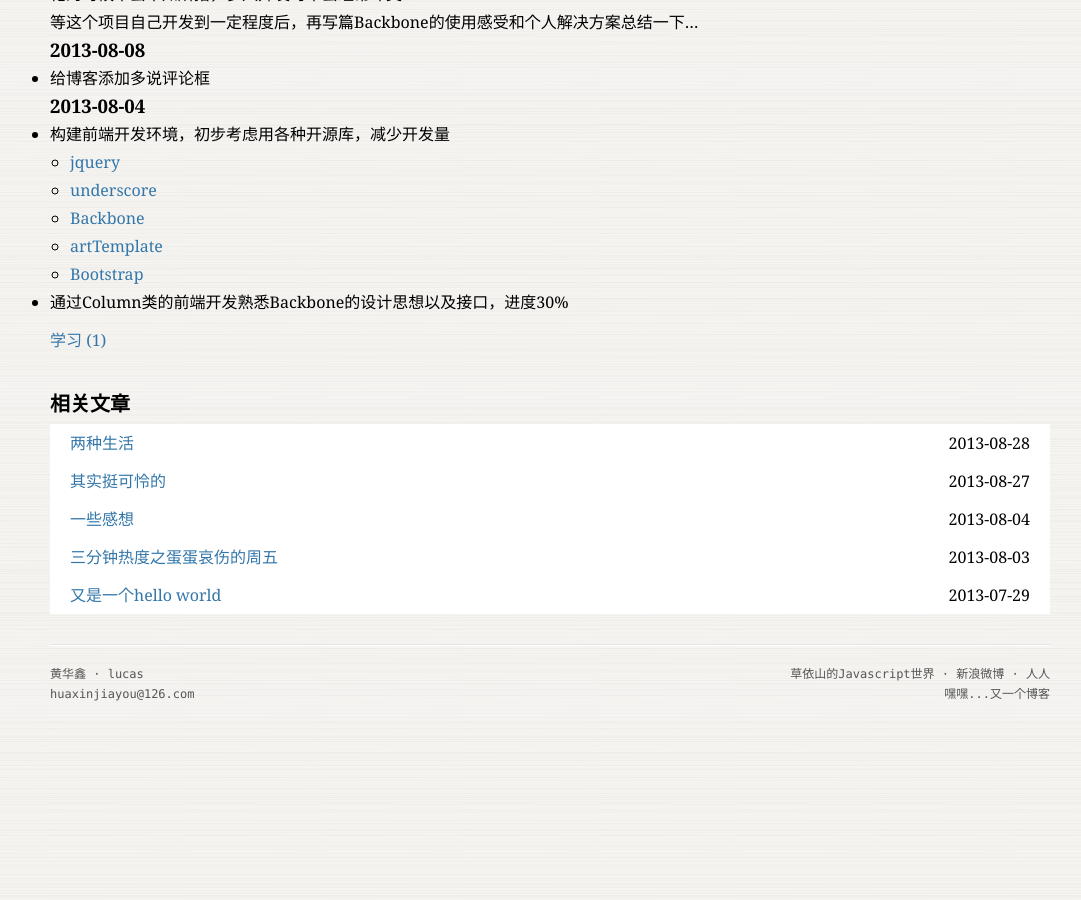
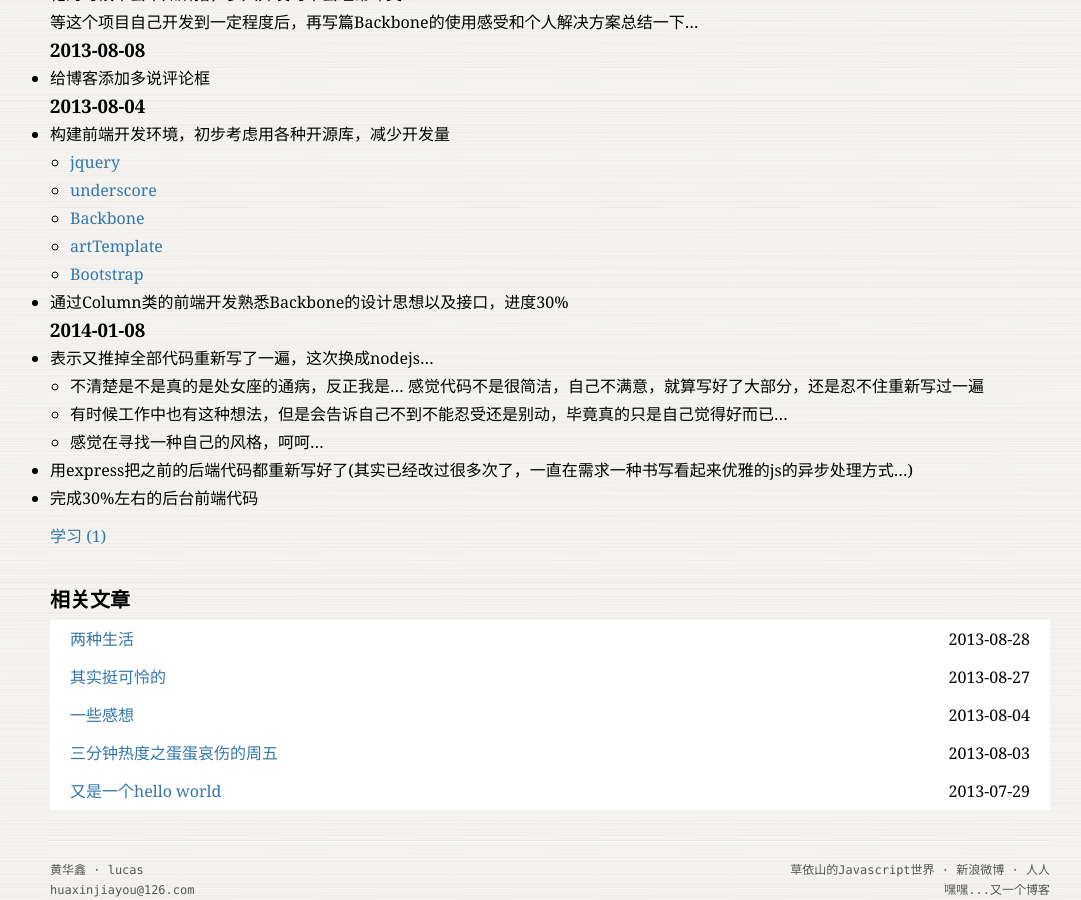
Before and after one commit to huaxinjiayou/blog, a Jekyll site: the page built from _posts/2013-08-04-reader-update-list.markdown, in a window 1280 px wide and 900 px high, scrolled down 848 px. Shown: the whole window, without its empty margins (90-1171 px from the left). Built offline with Jekyll 4.4.1, drawn with Linux system fonts in a browser that asks for light colours; Markdown is read by kramdown in place of the engine named in the settings; comment, search, counter and statistics services are not loaded; before the commit the page ends 1552 px from its top, so only the background shows below that.

Commit message:
添加一篇文章

```diff
--- a/_posts/2013-08-04-reader-update-list.markdown
+++ b/_posts/2013-08-04-reader-update-list.markdown
@@ -34,3 +34,11 @@ tags: 学习
   * [artTemplate](https://github.com/aui/artTemplate)
   * [Bootstrap](https://github.com/twbs/bootstrap)
 * 通过Column类的前端开发熟悉Backbone的设计思想以及接口，进度30%
+
+### 2014-01-08
+* 表示又推掉全部代码重新写了一遍，这次换成nodejs…
+  * 不清楚是不是真的是处女座的通病，反正我是… 感觉代码不是很简洁，自己不满意，就算写好了大部分，还是忍不住重新写过一遍
+  * 有时候工作中也有这种想法，但是会告诉自己不到不能忍受还是别动，毕竟真的只是自己觉得好而已…
+  * 感觉在寻找一种自己的风格，呵呵…
+* 用express把之前的后端代码都重新写好了(其实已经改过很多次了，一直在需求一种书写看起来优雅的js的异步处理方式…)
+* 完成30%左右的后台前端代码
```
Also changed, not shown: image/async-code.png (added), image/async-page.png (added), 1 other file.
